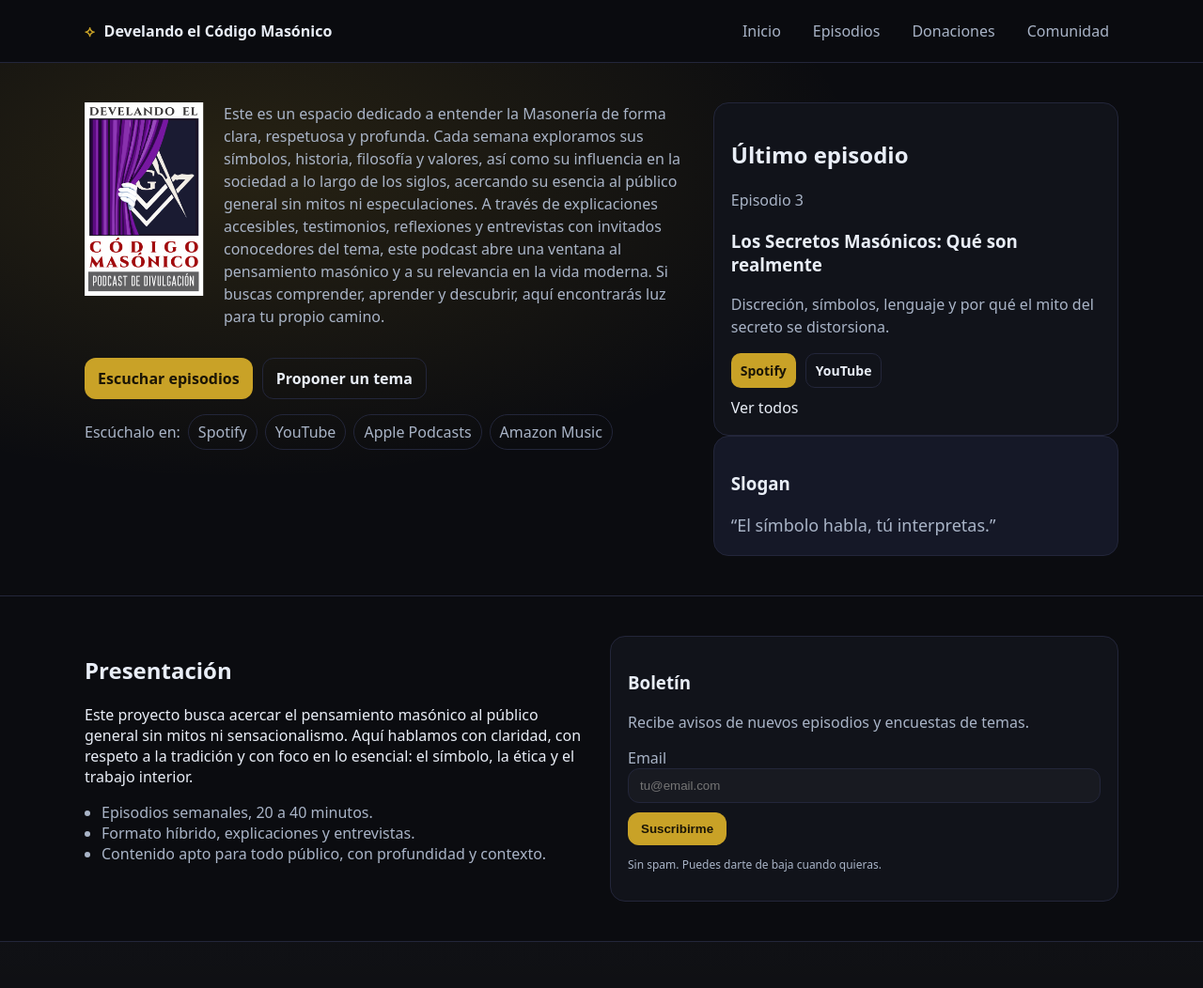
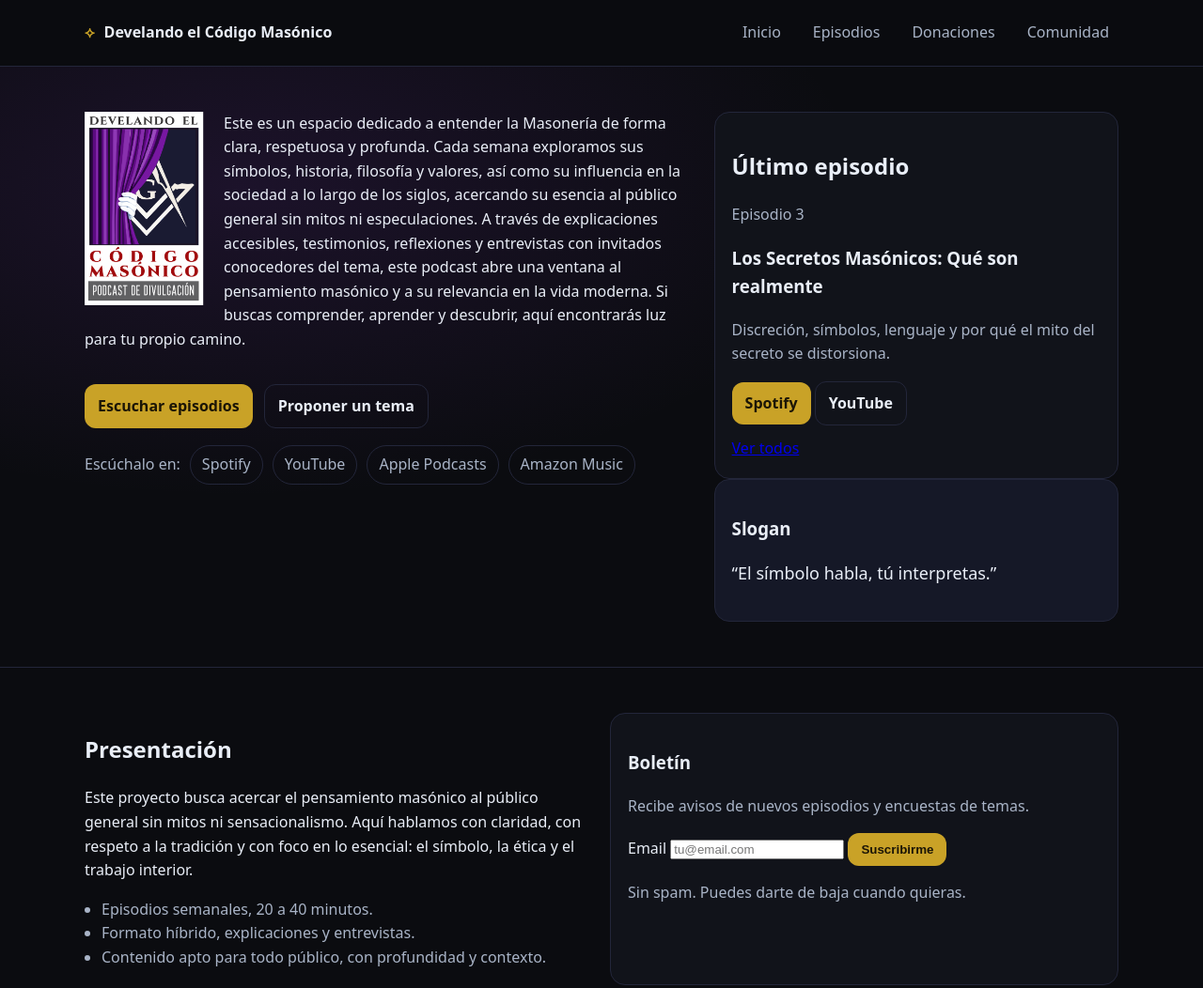
Before and after one commit to codigomasonico/develando-el-codigo-masonico, a plain HTML site: page index.html in a window 1280 px wide. Shown: the top 1052 px of the page at 94% size. Drawn offline with Linux system fonts and the light colour scheme.

Commit message:
Update styles.css

```diff
--- a/assets/css/styles.css
+++ b/assets/css/styles.css
@@ -1,107 +1,132 @@
-:root{
-  --bg:#0b0c10;
-  --panel:#11131a;
-  --soft:#151827;
-  --text:#e9eef7;
-  --muted:#a9b4c7;
-  --line:#23263a;
-  --accent:#c9a227; /* dorado sobrio */
-  --accent2:#6bc5ff;
+/* =========================
+   VARIABLES DE COLOR
+   ========================= */
+:root {
+  --bg-main: #0b0c10;
+  --bg-alt: #151827;
+  --bg-card: #11131a;
+  --border: #23263a;
+
+  --text-main: #e9eef7;
+  --text-muted: #a9b4c7;
+
+  --accent-gold: #c9a227;
+  --accent-purple: #6b2fa3;
+  --accent-ivory: #f2ede4;
 }
 
-*{ box-sizing:border-box; }
-html,body{ margin:0; padding:0; font-family:system-ui, -apple-system, Segoe UI, Roboto, Arial; background:var(--bg); color:var(--text); }
-a{ color:inherit; text-decoration:none; }
-.container{ width:min(1100px, 92vw); margin:0 auto; }
-
-.topbar{ position:sticky; top:0; backdrop-filter: blur(10px); background:rgba(11,12,16,.7); border-bottom:1px solid var(--line); z-index:20; }
-.topbar__inner{ display:flex; align-items:center; justify-content:space-between; gap:16px; padding:14px 0; }
-.brand{ display:flex; align-items:center; gap:10px; font-weight:700; }
-.brand__mark{ color:var(--accent); }
-.nav{ display:flex; gap:14px; flex-wrap:wrap; }
-.nav a{ padding:8px 10px; border-radius:10px; color:var(--muted); }
-.nav a:hover, .nav a.active{ color:var(--text); background:rgba(255,255,255,.04); }
-
-.hero{ border-bottom:1px solid var(--line); background: radial-gradient(1200px 600px at 20% 20%, rgba(201,162,39,.15), transparent 55%); }
-.hero__inner{ display:grid; grid-template-columns: 1.2fr .8fr; gap:22px; padding:42px 0; }
-.hero h1{ margin:0 0 10px; font-size: clamp(28px, 4vw, 44px); }
-.hero p{ color:var(--muted); line-height:1.5; }
-
-.section{ padding:42px 0; }
-.section--alt{ background:linear-gradient(180deg, rgba(255,255,255,.02), transparent); border-top:1px solid var(--line); border-bottom:1px solid var(--line); }
-.grid2{ display:grid; grid-template-columns: 1fr 1fr; gap:18px; align-items:start; }
-
-.card{ background:var(--panel); border:1px solid var(--line); border-radius:16px; padding:18px; }
-.card--soft{ background:var(--soft); }
-.card__foot{ margin-top:10px; }
-
-.btn{ display:inline-flex; align-items:center; justify-content:center; gap:10px;
-  background:var(--accent); color:#1b1506; border:none; border-radius:12px;
-  padding:10px 14px; font-weight:700; cursor:pointer;
-}
-.btn:hover{ filter:brightness(1.05); }
-.btn--ghost{ background:transparent; color:var(--text); border:1px solid var(--line); }
-.btn--small{ padding:8px 10px; border-radius:10px; font-size:14px; }
-
-.cta{ display:flex; gap:10px; flex-wrap:wrap; margin:16px 0; }
-.platforms{ display:flex; gap:8px; flex-wrap:wrap; align-items:center; margin-top:10px; }
-.pill{ border:1px solid var(--line); padding:7px 10px; border-radius:999px; color:var(--muted); }
-.pill:hover{ color:var(--text); background:rgba(255,255,255,.04); }
-
-.searchbar{ display:flex; gap:10px; flex-wrap:wrap; margin:12px 0 18px; }
-.searchbar input, .searchbar select, input, textarea, select{
-  width:100%; max-width:520px;
-  background:rgba(255,255,255,.03);
-  border:1px solid var(--line);
-  color:var(--text);
-  padding:10px 12px; border-radius:12px;
-}
-label{ display:block; margin:10px 0; color:var(--muted); }
-textarea{ max-width:520px; }
-
-.cards3{ display:grid; grid-template-columns: repeat(3, 1fr); gap:14px; }
-.actions{ display:flex; gap:10px; margin-top:12px; flex-wrap:wrap; }
-
-.chip{ display:inline-block; font-size:12px; padding:4px 8px; border-radius:999px; border:1px solid var(--line); color:var(--muted); margin-bottom:10px; }
-.bullets{ margin:12px 0 0; padding-left:18px; color:var(--muted); }
-.muted{ color:var(--muted); }
-.tiny{ font-size:12px; }
-.lead{ font-size:18px; margin:6px 0 0; }
-.center{ display:flex; justify-content:center; margin-top:14px; }
-.footer{ border-top:1px solid var(--line); padding:18px 0; }
-.footer__inner{ display:flex; align-items:center; justify-content:space-between; gap:12px; flex-wrap:wrap; }
-.footer__links{ display:flex; gap:12px; }
-.sep{ border:none; border-top:1px solid var(--line); margin:16px 0; }
-.hidden{ display:none; }
-.commentBox{ padding:16px; border:1px dashed var(--line); border-radius:12px; }
-
-@media (max-width: 900px){
-  .hero__inner{ grid-template-columns:1fr; }
-  .grid2{ grid-template-columns:1fr; }
-  .cards3{ grid-template-columns:1fr; }
+/* =========================
+   RESET BÁSICO
+   ========================= */
+*,
+*::before,
+*::after {
+  box-sizing: border-box;
 }
 
-/* Logo principal */
-.logo-container {
+html,
+body {
+  margin: 0;
+  padding: 0;
+  font-family: system-ui, -apple-system, BlinkMacSystemFont, "Segoe UI",
+    Roboto, Arial, sans-serif;
+  background-color: var(--bg-main);
+  color: var(--text-main);
+  line-height: 1.6;
+}
+
+img {
+  max-width: 100%;
+  display: block;
+}
+
+/* =========================
+   CONTENEDORES
+   ========================= */
+.container {
+  width: min(1100px, 92vw);
+  margin: 0 auto;
+}
+
+/* =========================
+   HEADER / TOPBAR
+   ========================= */
+.topbar {
+  position: sticky;
+  top: 0;
+  z-index: 100;
+  background: rgba(11, 12, 16, 0.85);
+  backdrop-filter: blur(10px);
+  border-bottom: 1px solid var(--border);
+}
+
+.topbar__inner {
+  display: flex;
+  align-items: center;
+  justify-content: space-between;
+  gap: 16px;
+  padding: 14px 0;
+}
+
+.brand {
+  display: flex;
+  align-items: center;
+  gap: 10px;
+  font-weight: 600;
+  text-decoration: none;
+  color: var(--text-main);
+}
+
+.brand__mark {
+  color: var(--accent-gold);
+}
+
+.nav {
+  display: flex;
+  gap: 14px;
+  flex-wrap: wrap;
+}
+
+.nav a {
+  padding: 8px 10px;
+  border-radius: 10px;
+  color: var(--text-muted);
+  text-decoration: none;
+}
+
+.nav a:hover {
+  background: rgba(255, 255, 255, 0.05);
+  color: var(--text-main);
+}
+
+/* =========================
+   HERO
+   ========================= */
+.hero {
+  border-bottom: 1px solid var(--border);
+  background: radial-gradient(
+    1200px 600px at 20% 20%,
+    rgba(107, 47, 163, 0.18),
+    transparent 55%
+  );
+}
+
+.hero__inner {
+  display: grid;
+  grid-template-columns: 1.2fr 0.8fr;
+  gap: 24px;
+  padding: 48px 0;
+}
+
+.hero__copy p {
   margin-bottom: 16px;
 }
 
-.logo-main {
-  max-width: 180px;
-  height: auto;
-  display: block;
-}
-
-/* Ajuste para móviles */
-@media (max-width: 768px) {
-  .logo-main {
-    max-width: 140px;
-  }
-}
-
-/* Texto rodeando el logo (estilo editorial) */
+/* =========================
+   LOGO + TEXTO EDITORIAL
+   ========================= */
 .logo-text-wrap {
-  overflow: hidden; /* limpia el float */
+  overflow: hidden;
 }
 
 .logo-text-wrap p {
@@ -115,7 +140,164 @@ textarea{ max-width:520px; }
   margin: 0 18px 10px 0;
 }
 
-/* Ajuste en móviles */
+/* =========================
+   BOTONES Y CTAs
+   ========================= */
+.cta {
+  display: flex;
+  gap: 12px;
+  flex-wrap: wrap;
+  margin: 18px 0;
+}
+
+.btn {
+  display: inline-flex;
+  align-items: center;
+  justify-content: center;
+  gap: 8px;
+  padding: 10px 14px;
+  border-radius: 12px;
+  font-weight: 600;
+  border: none;
+  cursor: pointer;
+  background: var(--accent-gold);
+  color: #1b1506;
+  text-decoration: none;
+}
+
+.btn:hover {
+  filter: brightness(1.05);
+}
+
+.btn--ghost {
+  background: transparent;
+  color: var(--text-main);
+  border: 1px solid var(--border);
+}
+
+/* =========================
+   PLATAFORMAS
+   ========================= */
+.platforms {
+  display: flex;
+  gap: 10px;
+  flex-wrap: wrap;
+  align-items: center;
+  margin-top: 10px;
+}
+
+.pill {
+  padding: 7px 12px;
+  border-radius: 999px;
+  border: 1px solid var(--border);
+  color: var(--text-muted);
+  text-decoration: none;
+}
+
+.pill:hover {
+  background: rgba(255, 255, 255, 0.05);
+  color: var(--text-main);
+}
+
+/* =========================
+   CARDS
+   ========================= */
+.card {
+  background: var(--bg-card);
+  border: 1px solid var(--border);
+  border-radius: 16px;
+  padding: 18px;
+}
+
+.card--soft {
+  background: var(--bg-alt);
+}
+
+.card__foot {
+  margin-top: 12px;
+}
+
+/* =========================
+   SECCIONES
+   ========================= */
+.section {
+  padding: 48px 0;
+}
+
+.section--alt {
+  background: linear-gradient(
+    180deg,
+    rgba(255, 255, 255, 0.02),
+    transparent
+  );
+  border-top: 1px solid var(--border);
+  border-bottom: 1px solid var(--border);
+}
+
+.grid2 {
+  display: grid;
+  grid-template-columns: 1fr 1fr;
+  gap: 18px;
+}
+
+/* =========================
+   LISTAS
+   ========================= */
+.bullets {
+  padding-left: 18px;
+  color: var(--text-muted);
+}
+
+/* =========================
+   TEXTOS
+   ========================= */
+.muted {
+  color: var(--text-muted);
+}
+
+.lead {
+  font-size: 18px;
+}
+
+.center {
+  display: flex;
+  justify-content: center;
+}
+
+/* =========================
+   FOOTER
+   ========================= */
+.footer {
+  border-top: 1px solid var(--border);
+  padding: 18px 0;
+}
+
+.footer__inner {
+  display: flex;
+  align-items: center;
+  justify-content: space-between;
+  gap: 12px;
+  flex-wrap: wrap;
+}
+
+.footer__links {
+  display: flex;
+  gap: 14px;
+}
+
+/* =========================
+   RESPONSIVE
+   ========================= */
+@media (max-width: 900px) {
+  .hero__inner {
+    grid-template-columns: 1fr;
+  }
+
+  .grid2 {
+    grid-template-columns: 1fr;
+  }
+}
+
 @media (max-width: 768px) {
   .logo-float {
     float: none;
@@ -124,7 +306,15 @@ textarea{ max-width:520px; }
     max-width: 110px;
   }
 
-.logo-text-wrap p {
+  .logo-text-wrap p {
     text-align: center;
   }
+
+  .cta {
+    justify-content: center;
+  }
+
+  .platforms {
+    justify-content: center;
+  }
 }
```
